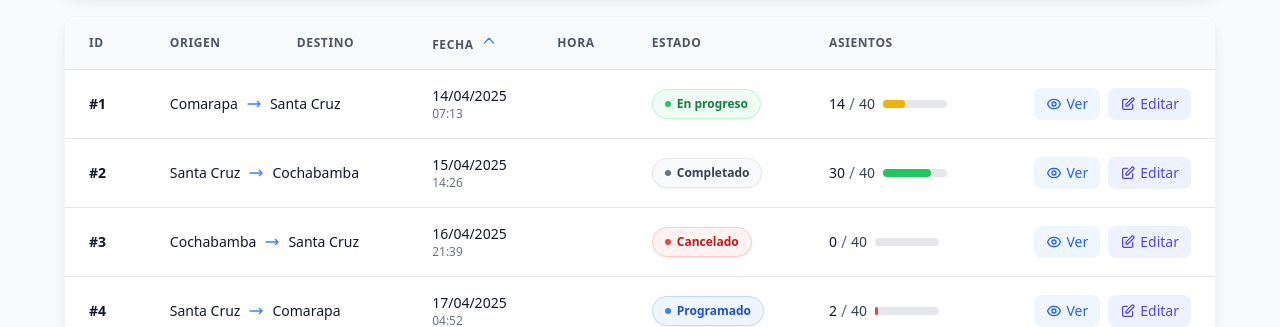
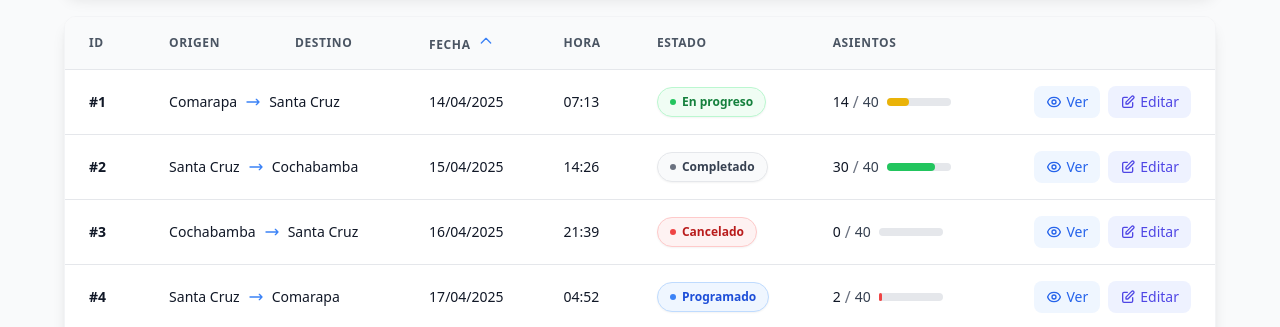
Before and after one commit to IdenTiclla/trans-comarapa-app, a Nuxt app in the folder frontend/: page /trips in a window 1280 px wide. Shown: the part 494-821 px from the top of the page. Built offline with nearby package versions, Linux system fonts and the light colour scheme; no server answers; sample sign-in values are in the browser's storage.

Commit message:
feat(trip): enhance trip data handling by adding null checks for departure date and time

```diff
--- a/frontend/components/TripTable.vue
+++ b/frontend/components/TripTable.vue
@@ -61,10 +61,14 @@
                 <span class="text-sm font-medium text-gray-900">{{ trip.route.destination }}</span>
               </div>
             </td>
-            <td class="px-6 py-4 whitespace-nowrap" colspan="2">
+            <td class="px-6 py-4 whitespace-nowrap">
               <div class="flex flex-col">
                 <span class="text-sm font-medium text-gray-900">{{ formatDate(trip.departure_date) }}</span>
-                <span class="text-xs text-gray-500">{{ formatTime(trip.departure_time) }}</span>
+              </div>
+            </td>
+            <td class="px-6 py-4 whitespace-nowrap">
+              <div class="flex flex-col">
+                <span class="text-sm font-medium text-gray-900">{{ formatTime(trip.departure_time) }}</span>
               </div>
             </td>
             <td class="px-6 py-4 whitespace-nowrap">
@@ -216,7 +220,7 @@
 </template>
 
 <script setup>
-import { computed, ref } from 'vue'
+import { computed } from 'vue'
 
 const props = defineProps({
   trips: {
@@ -326,7 +330,32 @@ const formatDate = (dateString) => {
 
 // Formatear hora
 const formatTime = (timeString) => {
-  return timeString
+  if (!timeString) return ''
+
+  // Si ya tiene formato HH:MM, devolverlo directamente
+  if (/^\d{2}:\d{2}$/.test(timeString)) {
+    return timeString
+  }
+
+  try {
+    // Si es una hora ISO (con segundos y posiblemente milisegundos)
+    if (timeString.includes(':')) {
+      // Extraer solo las horas y minutos
+      const parts = timeString.split(':')
+      return `${parts[0]}:${parts[1]}`
+    }
+
+    // Si es otro formato, intentar convertirlo
+    const date = new Date(`2000-01-01T${timeString}`)
+    return date.toLocaleTimeString('es-ES', {
+      hour: '2-digit',
+      minute: '2-digit',
+      hour12: false
+    })
+  } catch (error) {
+    console.error('Error al formatear la hora:', error)
+    return timeString || ''
+  }
 }
 
 // Obtener clase CSS según el estado
--- a/frontend/services/tripService.js
+++ b/frontend/services/tripService.js
@@ -88,8 +88,8 @@ const getTrips = async (filters = {}, sort = {}, pagination = {}) => {
         origin: trip.route.origin_location.name,
         destination: trip.route.destination_location.name
       },
-      departure_date: trip.trip_datetime.split('T')[0],
-      departure_time: trip.trip_datetime.split('T')[1].substring(0, 5),
+      departure_date: trip.trip_datetime ? trip.trip_datetime.split('T')[0] : '',
+      departure_time: trip.trip_datetime ? trip.trip_datetime.split('T')[1].substring(0, 5) : '',
       status: 'scheduled', // Por defecto, todos los viajes están programados
       total_seats: trip.bus.capacity,
       available_seats: Math.floor(trip.bus.capacity * 0.7), // Simulamos que el 70% de los asientos están disponibles
@@ -171,8 +171,8 @@ const getTripById = async (id) => {
         origin: tripData.route.origin_location.name,
         destination: tripData.route.destination_location.name
       },
-      departure_date: tripData.trip_datetime.split('T')[0],
-      departure_time: tripData.trip_datetime.split('T')[1].substring(0, 5),
+      departure_date: tripData.trip_datetime ? tripData.trip_datetime.split('T')[0] : '',
+      departure_time: tripData.trip_datetime ? tripData.trip_datetime.split('T')[1].substring(0, 5) : '',
       status: 'scheduled', // Por defecto, todos los viajes están programados
       total_seats: tripData.bus.capacity,
       available_seats: Math.floor(tripData.bus.capacity * 0.7), // Simulamos que el 70% de los asientos están disponibles
```
